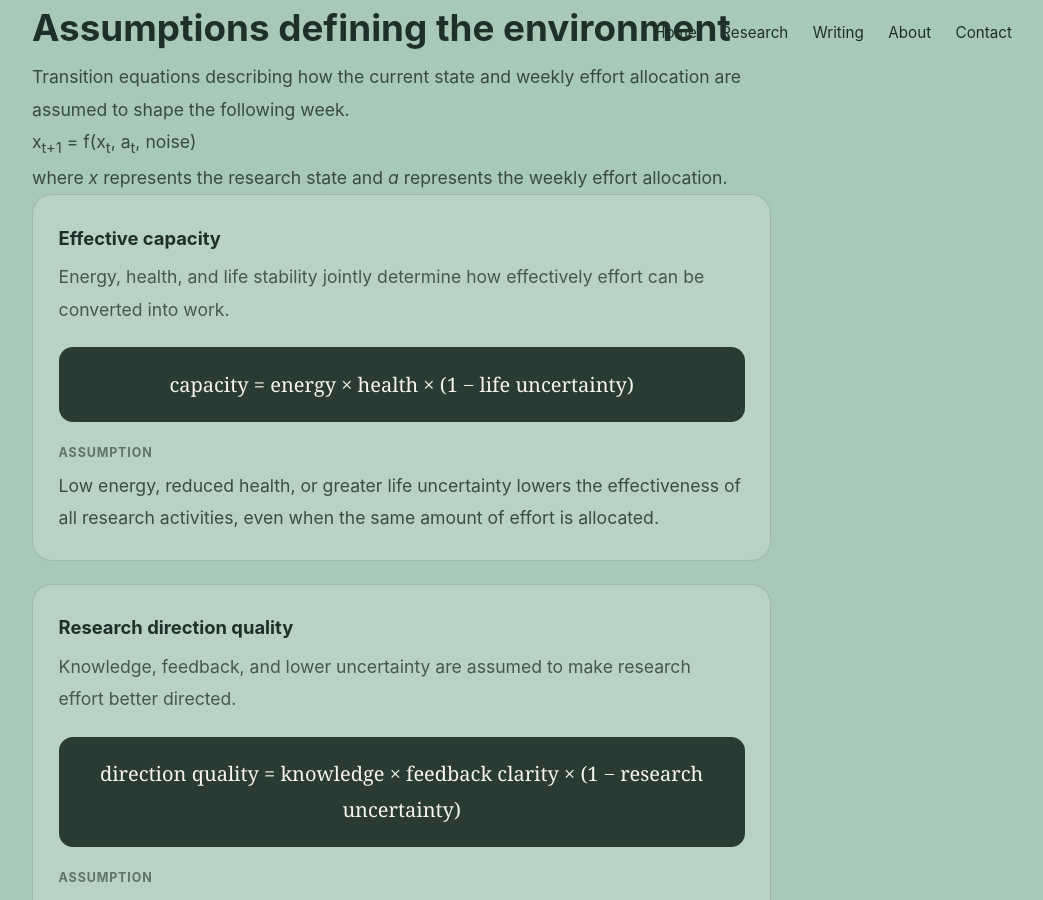
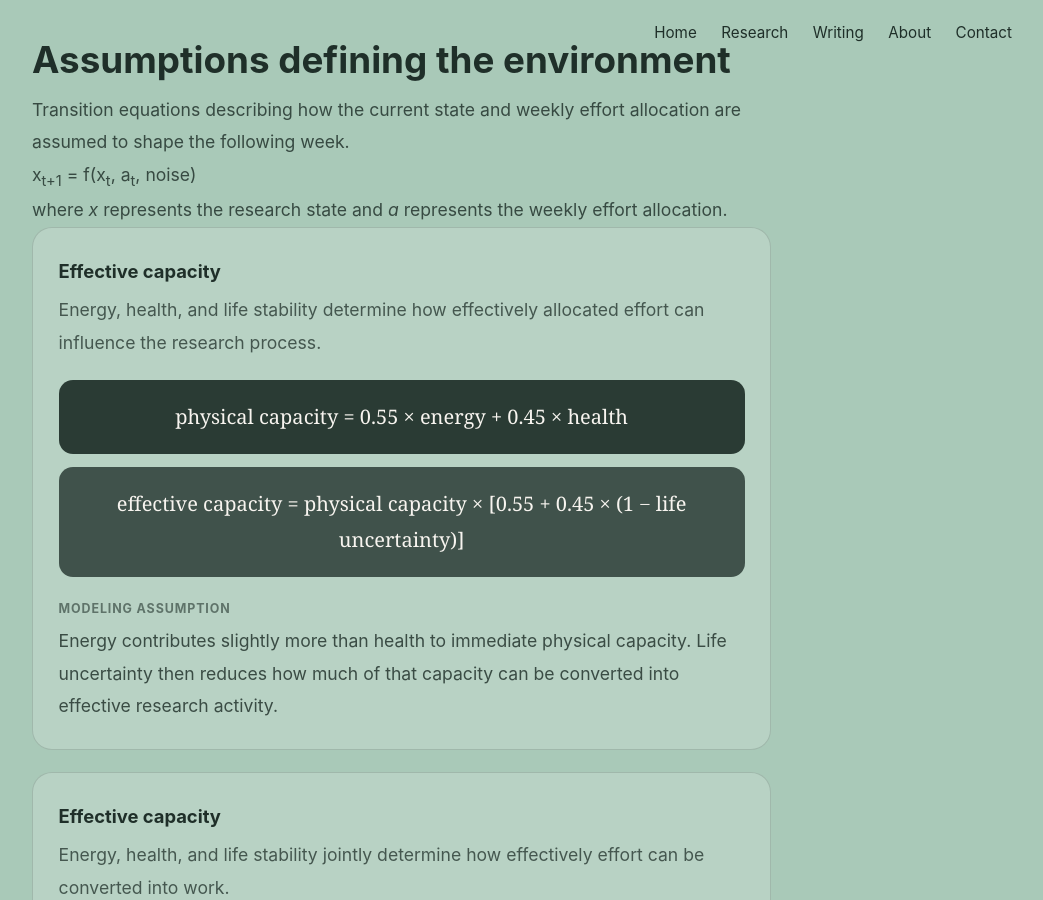
Before and after one commit to SepidehFouladzadeh/SepidehFouladzadeh.github.io, a Jekyll site: the page built from _posts/2026-07-19-custom-environment.md, in a window 1280 px wide and 900 px high, scrolled down 3071 px. Shown: the whole window, without its empty margins (228-1271 px from the left). Built offline with Jekyll 4.4.1, drawn with Linux system fonts in a browser that asks for light colours; some of the changed text lies outside the part shown.

Commit message:
adding results to explorations

```diff
--- a/_posts/2026-07-19-custom-environment.md
+++ b/_posts/2026-07-19-custom-environment.md
@@ -259,8 +259,7 @@
         <h3>State and observation</h3>
 
         <p>
-          Normalized state values between
-          zero and one.
+          Ten evolving state variables and one deterministic measure of remaining time. All values are normalized between zero and one.
         </p>
       </div>
     </div>
@@ -373,6 +372,46 @@
     <div class="assumption-list">
 
         <!-- EFFECTIVE CAPACITY -->
+        <article class="assumption-card">
+        <div class="assumption-heading">
+            <div>
+            <h4>Effective capacity</h4>
+            <p>
+                Energy, health, and life stability determine how effectively
+                allocated effort can influence the research process.
+            </p>
+            </div>
+        </div>
+
+        <div class="assumption-equation">
+            physical capacity
+            =
+            0.55 × energy
+            +
+            0.45 × health
+        </div>
+
+        <div class="assumption-equation assumption-equation-secondary">
+            effective capacity
+            =
+            physical capacity
+            ×
+            [0.55 + 0.45 × (1 − life uncertainty)]
+        </div>
+
+        <div class="assumption-meaning">
+            <strong>Modeling assumption</strong>
+            <p>
+            Energy contributes slightly more than health to immediate physical
+            capacity. Life uncertainty then reduces how much of that capacity
+            can be converted into effective research activity.
+            </p>
+        </div>
+        </article>
+
+
+
+
 
         <article class="assumption-card">
 
```
